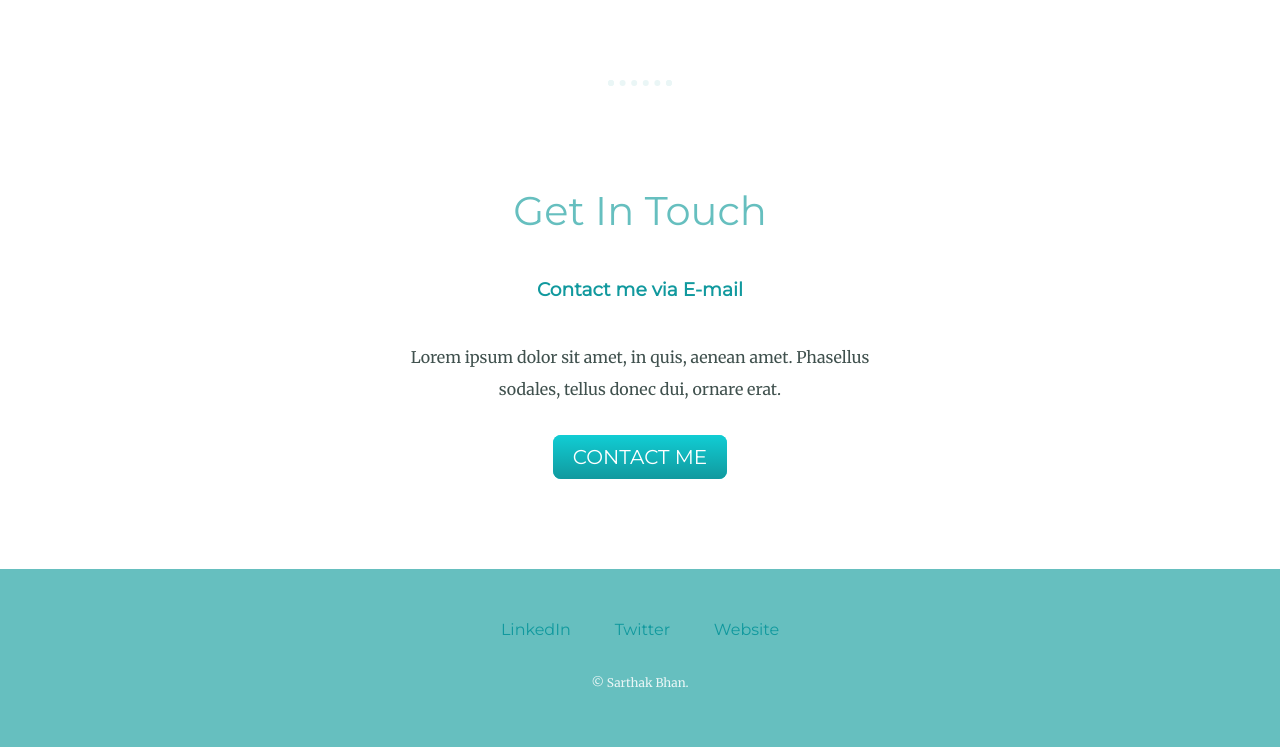
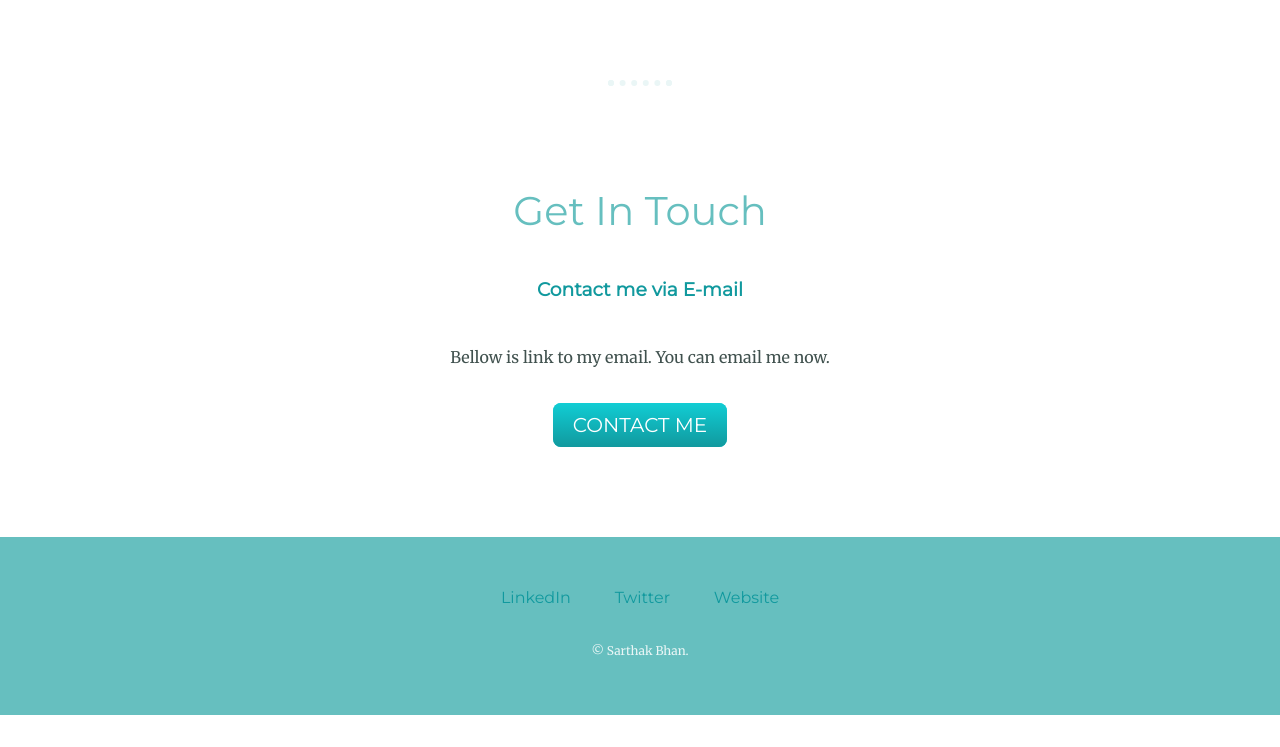
Before and after one commit to Sarthak3003/Demo-Site, a plain HTML site: page index.html in a window 1280 px wide. Shown: the part 2062-2809 px from the top of the page. After the commit the page ends 2777 px from the top, so only its background shows below. Drawn offline with Linux system fonts and the light colour scheme.

Commit message:
Updated Contact Me
Removed junk code and Lorem Ipsum

```diff
--- a/index.html
+++ b/index.html
@@ -44,7 +44,7 @@
     <div class="contact-me">
       <h2>Get In Touch</h2>
       <h3>Contact me via E-mail</h3>
-      <p class="contact-message">Lorem ipsum dolor sit amet, in quis, aenean amet. Phasellus sodales, tellus donec dui, ornare erat.</p>
+      <p class="contact-message">Bellow is link to my email. You can email me now.</p>
       <a class="btn" href="mailto:sarthakcr007@email.com">CONTACT ME</a>
     </div>
   </div>
```
